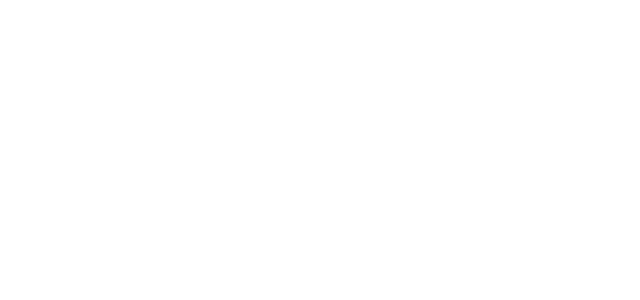
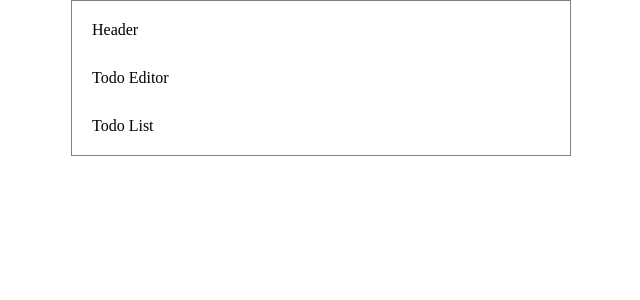
Before and after one commit to 2uuuz/react_project2, a React (Create React App) app: page / in a window 1280 px wide. Shown: the top 300 px of the page, without its empty margins (319-959 px from the left). Built offline with nearby package versions, Linux system fonts and the light colour scheme.

Commit message:
스타일 적용

```diff
--- a/src/App.css
+++ b/src/App.css
@@ -1,38 +1,11 @@
-.App {
-  text-align: center;
-}
-
-.App-logo {
-  height: 40vmin;
-  pointer-events: none;
-}
-
-@media (prefers-reduced-motion: no-preference) {
-  .App-logo {
-    animation: App-logo-spin infinite 20s linear;
-  }
-}
-
-.App-header {
-  background-color: #282c34;
-  min-height: 100vh;
+.App{
+  max-width: 500px;
+  width: 100%;
+  margin: 0 auto;
+  box-sizing: border-box;
+  padding: 20px;
+  border: 1px solid gray;
   display: flex;
   flex-direction: column;
-  align-items: center;
-  justify-content: center;
-  font-size: calc(10px + 2vmin);
-  color: white;
+  gap: 30px
 }
-
-.App-link {
-  color: #61dafb;
-}
-
-@keyframes App-logo-spin {
-  from {
-    transform: rotate(0deg);
-  }
-  to {
-    transform: rotate(360deg);
-  }
-}
--- a/src/App.js
+++ b/src/App.js
@@ -1,7 +1,13 @@
 import './App.css';
 
 function App() {
-  return <div className='App'></div>;
+  return (
+    <div className='App'>
+      <div>Header</div>
+      <div>Todo Editor</div>
+      <div>Todo List</div>
+    </div>
+  );
 }
 
 export default App;
--- a/src/index.css
+++ b/src/index.css
@@ -1,13 +1,3 @@
-body {
-  margin: 0;
-  font-family: -apple-system, BlinkMacSystemFont, 'Segoe UI', 'Roboto', 'Oxygen',
-    'Ubuntu', 'Cantarell', 'Fira Sans', 'Droid Sans', 'Helvetica Neue',
-    sans-serif;
-  -webkit-font-smoothing: antialiased;
-  -moz-osx-font-smoothing: grayscale;
+body{
+  margin: 0px;
 }
-
-code {
-  font-family: source-code-pro, Menlo, Monaco, Consolas, 'Courier New',
-    monospace;
-}
```
